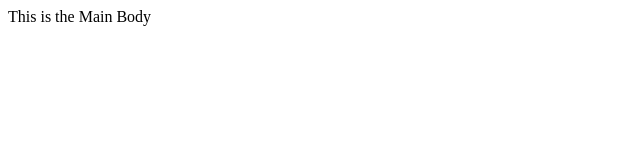
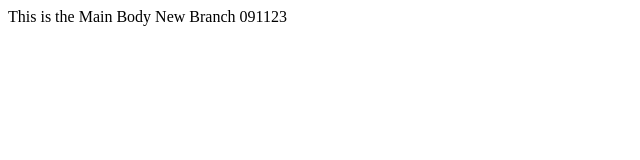
Before and after one commit to Inspiredltd/awstest1, a plain HTML site: page index.html in a window 1280 px wide. Shown: the whole page, without its empty margins (0-640 px from the left). Drawn offline with Linux system fonts and the light colour scheme.

Commit message:
11:55 Commit

```diff
--- a/index.html
+++ b/index.html
@@ -4,6 +4,6 @@
         <title>Hello World New Page Index 3</title>
     </head>
     <body>
-        This is the Main Body
+        This is the Main Body New Branch 091123
     </body>
 </html>
```
